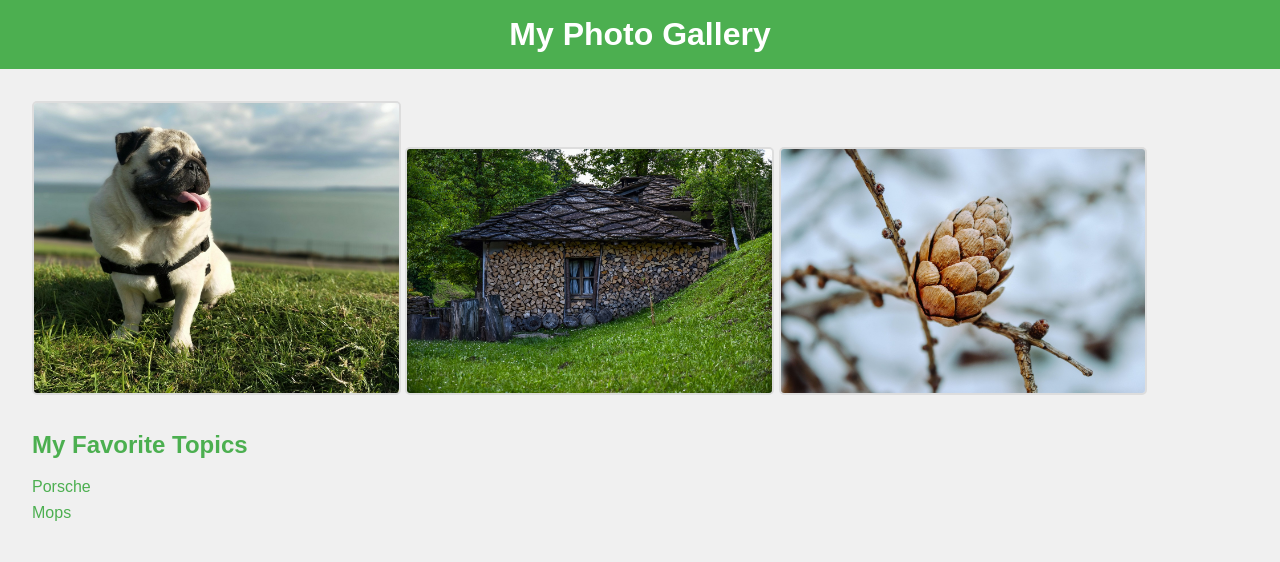
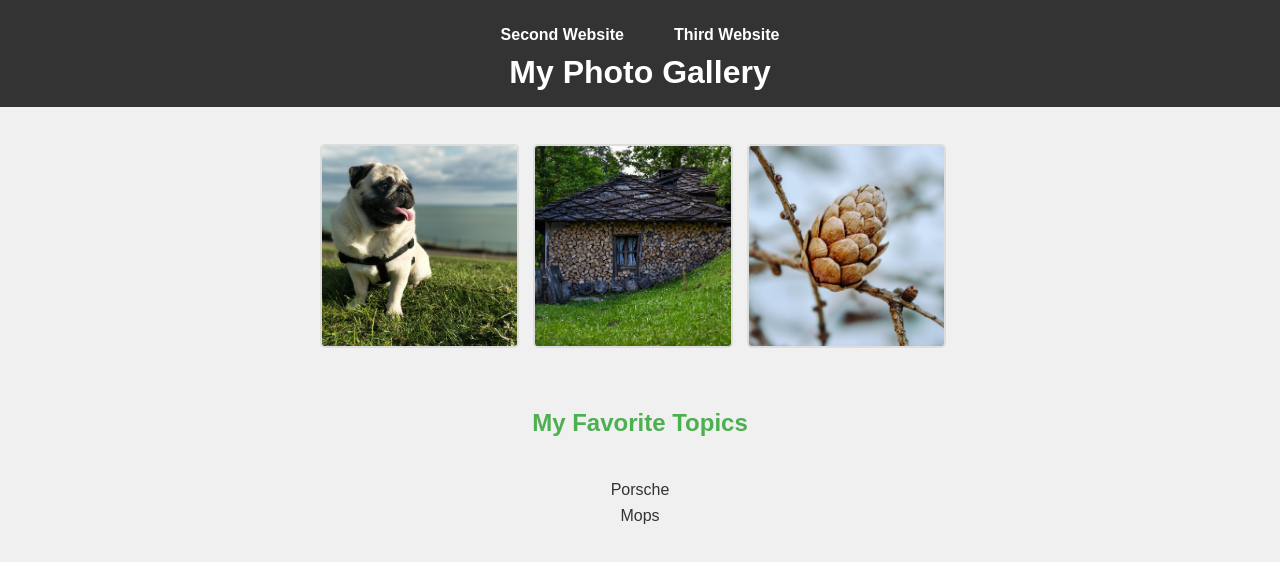
Before and after one commit to SimonSchober/JSAdvanced, a plain HTML site: page module4/medium/index.html in a window 1280 px wide. Drawn offline with Linux system fonts and the light colour scheme.

Commit message:
Changed Hard and Medium

```diff
--- a/module4/medium/index.html
+++ b/module4/medium/index.html
@@ -8,6 +8,11 @@
 </head>
 <body>
     <header>
+        <nav class="navbar">
+            <ul>
+                <li><a href="index2.html" target="_blank">Second Website</a></li>
+                <li><a href="index3.html" target="_blank">Third Website</a></li>
+        </nav>
         <h1>My Photo Gallery</h1>
     </header>
     <main>
--- a/module4/medium/style.css
+++ b/module4/medium/style.css
@@ -9,7 +9,7 @@ body {
 }
 
 header {
-    background-color: #4CAF50;
+    background-color: #333;
     color: white;
     text-align: center;
     padding: 1rem 0;
@@ -31,14 +31,25 @@ main {
 }
 
 .gallery-item {
+    width: 300px;
+    height: 300px;
+    object-fit: cover;
     max-width: 30%;
-    height: auto;
     border: 2px solid #ddd;
     border-radius: 5px;
+    transition: transform 0.3s ease;
+}
+
+.gallery-item:hover {
+    transform: scale(1.05);
 }
 
 .bookmarks {
     margin-top: 2rem;
+    display: flex; /* Flexbox aktivieren */
+    flex-direction: column; /* Vertikale Ausrichtung */
+    align-items: center; /* Horizontal zentrieren */
+    text-align: center; /* Text zentrieren */
 }
 
 .bookmarks h2 {
@@ -55,10 +66,51 @@ main {
 }
 
 .bookmarks a {
-    color: #4CAF50;
+    color: #333;
     text-decoration: none;
 }
 
 .bookmarks a:hover {
     text-decoration: underline;
 }
+
+.navbar {
+    background-color: #333;
+    padding: 10px;
+    display: flex;
+    justify-content: center;
+    position: sticky;
+    top: 0;
+    z-index: 1000;
+}
+
+.navbar ul {
+    list-style-type: none;
+    margin: 0;
+    padding: 0;
+    display: flex;
+}
+
+.navbar li {
+    margin: 0 15px;
+}
+
+.navbar a {
+    text-decoration: none;
+    color: white;
+    font-weight: bold;
+    padding: 5px 10px;
+    border-radius: 5px;
+    transition: background-color 0.3s ease;
+}
+
+.navbar a:hover {
+    background-color: #555;
+}
+
+.gallery-item {
+    width: 200px;
+    height: 200px;
+    object-fit: cover;
+    margin: 5px;
+}
```
Also changed, not shown: module4/medium/index2.html (added, +31 -0 lines), module4/medium/index3.html (added, +30 -0 lines), module4/assets/pexels-pixabay-162031.jpg (added), module4/easy/index.html (line endings or trailing spaces), 3 other files.
